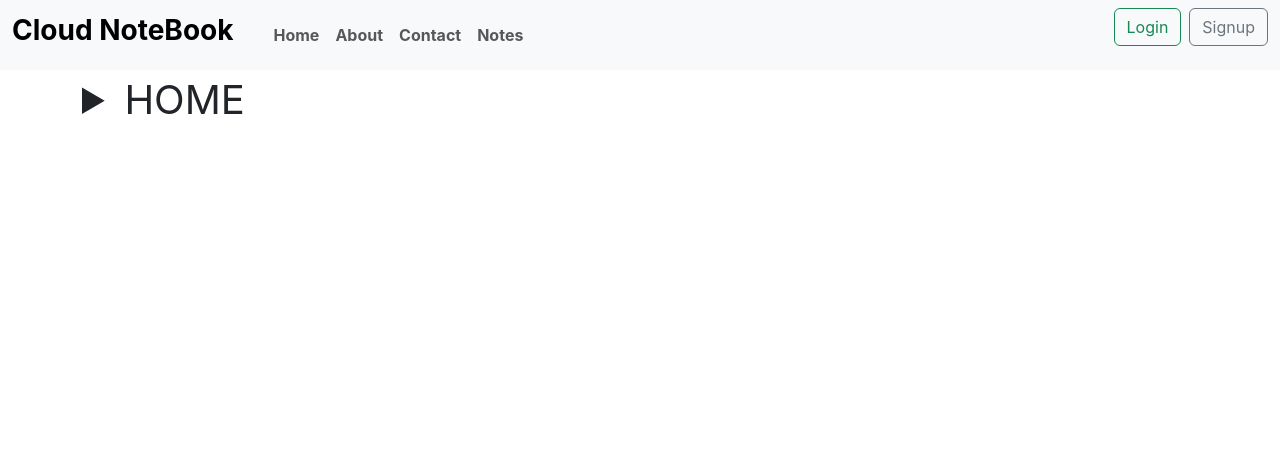
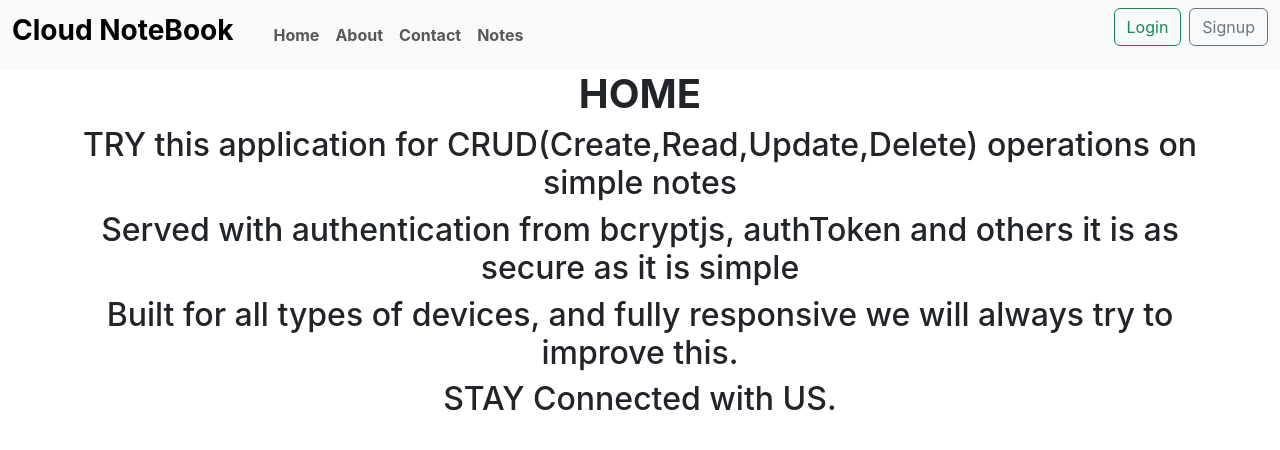
Before and after one commit to prince-kb/Cloudnote, a React (Create React App) app in the folder frontend/: page / in a window 1280 px wide. Shown: the top 450 px of the page. Built offline with nearby package versions, Linux system fonts and the light colour scheme; no server answers.

Commit message:
Improved Home page

```diff
--- a/frontend/src/Components/Home.js
+++ b/frontend/src/Components/Home.js
@@ -2,14 +2,12 @@ function Home() {
 
   return (
       /* a.first.name means that first is imported as a state component named as first and its name and department value are read*/
-      <div className='mb-4 container'>
-      <details>
+      <div className='mb-4 container text-center'>
+      <h1 className="h1"><b>HOME</b></h1>
       <h2 className="h2">TRY this application for CRUD(Create,Read,Update,Delete) operations on simple notes </h2>
       <h2 className="h2">Served with authentication from bcryptjs, authToken and others it is as secure as it is simple</h2>
       <h2 className="h2">Built for all types of devices, and fully responsive we will always try to improve this.</h2>
       <h2 className="h2">STAY Connected with US.</h2>
-      <summary className="fs-1">HOME</summary>
-      </details>
 
     </div>
   )
```
